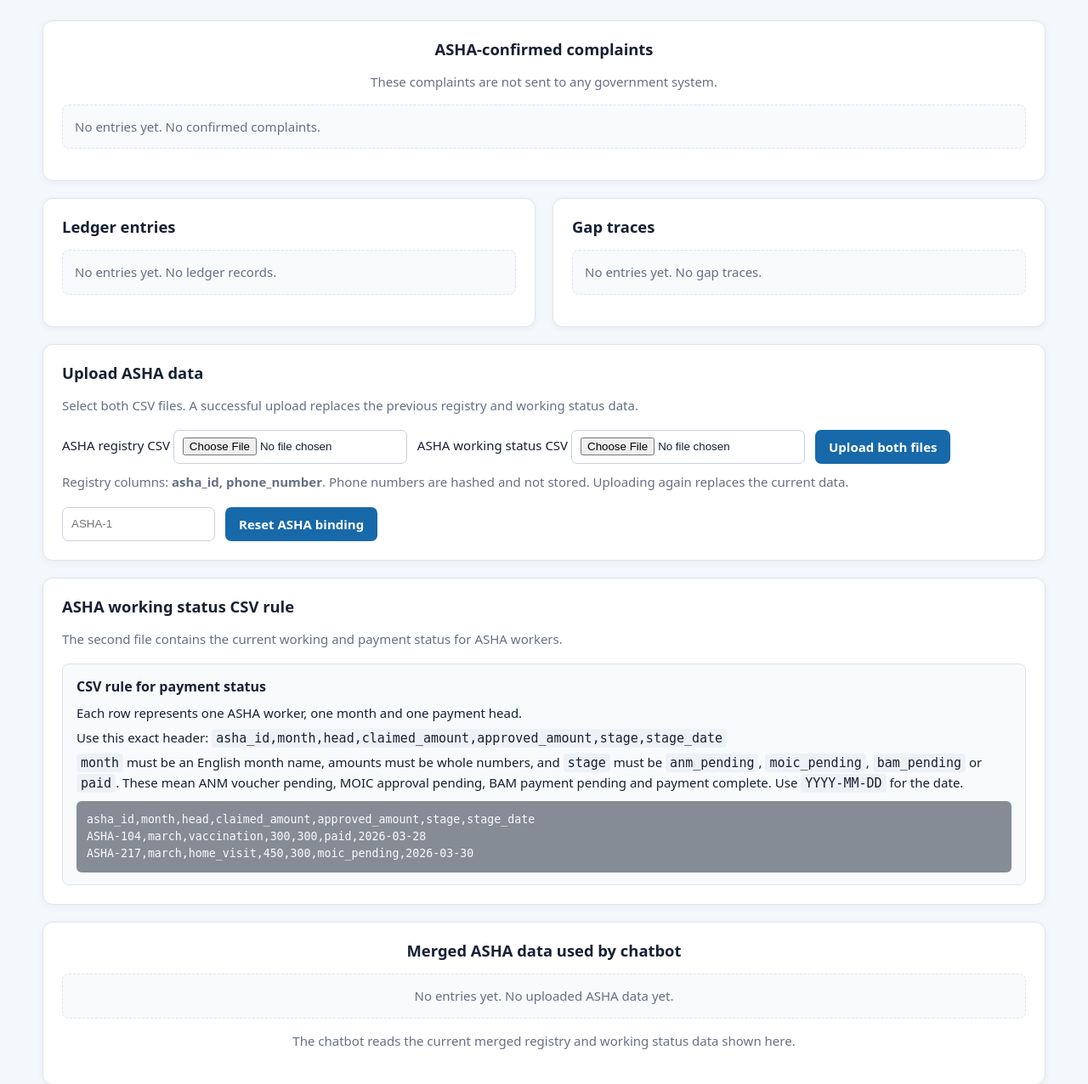
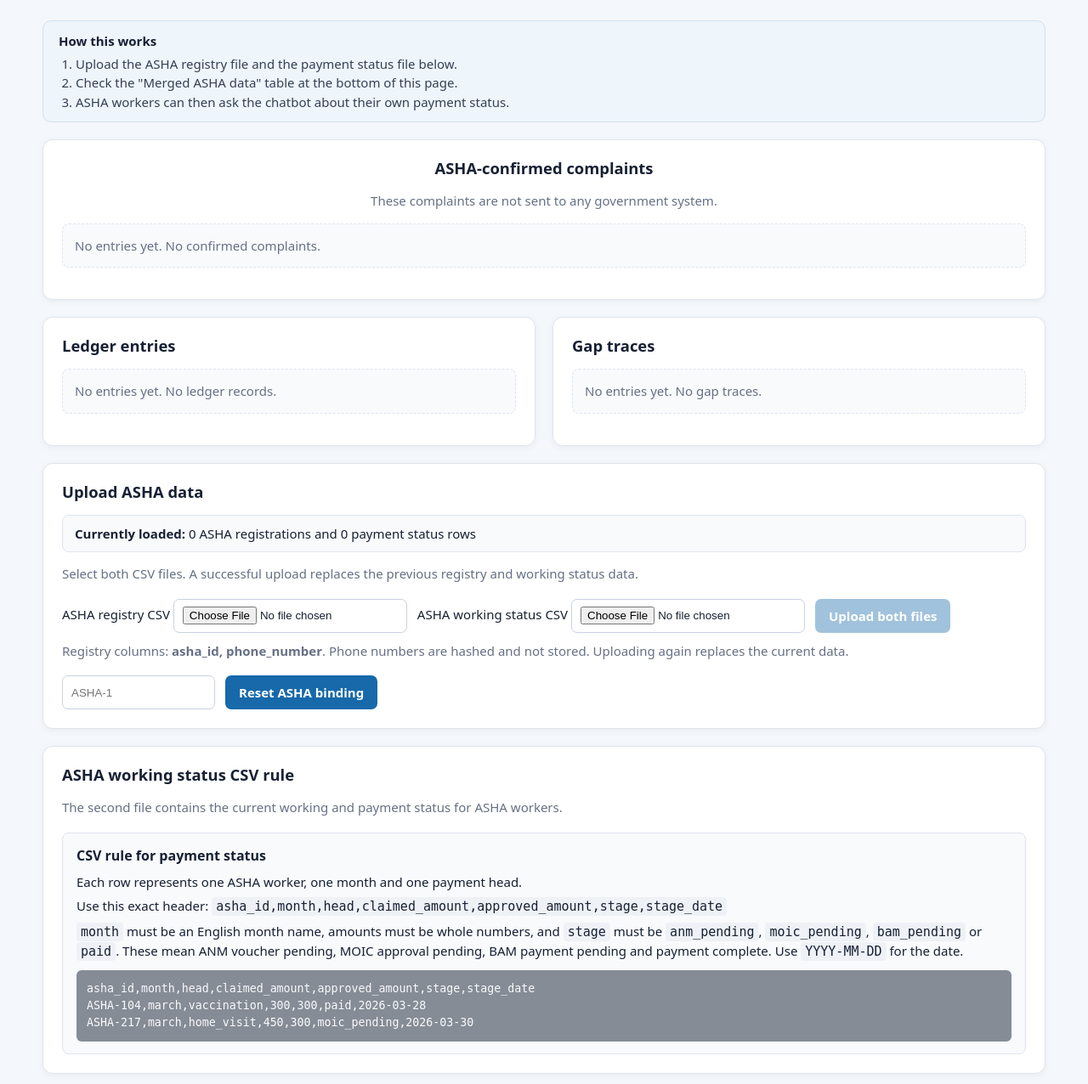
Before and after one commit to 25f3001314-dev/asha-shahayak, a Python web app: template asha_shahayak/templates/dashboard.html in a window 1280 px wide. Shown: the part 132-1408 px from the top of the page at 85% size. Run offline with Jinja, Linux system fonts and the light colour scheme; the template is opened without the code that fills it, so the values that code supplies are empty.

Commit message:
dashboard: toast, disabled upload button, officer guidance

```diff
--- a/asha_shahayak/templates/dashboard.html
+++ b/asha_shahayak/templates/dashboard.html
@@ -17,20 +17,31 @@
     .subtitle { margin:8px 0 0; }
     .message { background:#e9f8ef; border:1px solid #bce8ca; border-radius:8px; color:#176b3a; margin:0 0 20px; padding:12px 16px; }
     .message.error { background:#fdecec; border-color:#f4b4b4; color:#9b1c1c; }
+    .toast { position:fixed; top:50%; left:50%; transform:translate(-50%,-50%); z-index:50; min-width:260px; max-width:90vw; margin:0; padding:20px 28px; text-align:center; font-size:1.1rem; font-weight:600; box-shadow:0 10px 36px rgb(23 32 51 / 22%); transition:opacity .45s; cursor:pointer; }
+    .toast.hide { opacity:0; }
     .warning { background:#fff6e0; border:1px solid #f3d38b; border-radius:8px; color:#7a4b00; margin:0 0 20px; padding:12px 16px; }
     .refreshed { color:var(--muted); font-size:.85rem; margin:6px 0 0; }
+    .steps { background:#eef5fb; border:1px solid #cfe0f0; border-radius:10px; margin:0 0 20px; padding:12px 18px; }
+    .steps p { margin:0 0 4px; font-weight:600; }
+    .steps ol { margin:0; padding-left:20px; color:#344054; }
     .grid { display:grid; gap:20px; grid-template-columns:repeat(2,minmax(0,1fr)); }
     .card { background:var(--surface); border:1px solid var(--line); border-radius:12px; box-shadow:0 2px 8px rgb(23 32 51 / 5%); padding:22px; margin-bottom:20px; }
     .centered-state { text-align:center; }
     .upload-form,.reason-form { display:flex; align-items:center; flex-wrap:wrap; gap:12px; }
     .reason-form { margin-top:8px; gap:8px; }
+    #upload-area { transition:opacity .45s; }
+    #upload-area.wait { visibility:hidden; opacity:0; }
     input[type=file],input[type=text],select { border:1px solid #c9d2df; border-radius:7px; background:#fff; min-height:40px; padding:8px 10px; }
     input[type=file] { flex:1 1 260px; }
     input[type=text] { width:180px; }
-    button { border:0; border-radius:7px; background:var(--primary); color:#fff; cursor:pointer; font:inherit; font-weight:600; min-height:40px; padding:8px 16px; }
+    button { border:0; border-radius:7px; background:var(--primary); color:#fff; cursor:pointer; font:inherit; font-weight:600; min-height:40px; padding:8px 16px; transition:opacity .3s; }
     button:hover { background:var(--primary-dark); }
+    button:disabled { opacity:.4; cursor:not-allowed; }
+    button:disabled:hover { background:var(--primary); }
     .reason-form button { min-height:34px; padding:5px 12px; }
     .hint { margin:10px 0 18px; }
+    .loaded { background:#f8fafc; border:1px solid var(--line); border-radius:8px; margin:0 0 14px; padding:10px 14px; }
+    .stage-note { color:var(--muted); font-size:.8rem; }
     .empty { background:#f8fafc; border:1px dashed var(--line); border-radius:8px; padding:14px; }
     .rule { background:#f8fafc; border:1px solid var(--line); border-radius:8px; margin-top:18px; padding:14px 16px; }
     .rule h3 { font-size:1rem; margin:0 0 8px; }
@@ -50,14 +61,23 @@
   </style>
 </head>
 <body>
+{% set stage_text = {"anm_pending":"ANM voucher pending","moic_pending":"MOIC approval pending","bam_pending":"BAM payment pending","paid":"Payment complete"} %}
 <main class="shell">
   <header>
     <h1>Block Officer Dashboard</h1>
     <p class="subtitle">ASHA records, officer status updates, complaints and ledger activity</p>
     <p class="refreshed">Updates automatically every 20 seconds. Last refreshed: <span id="refreshed-at">just now</span></p>
   </header>
+  <div class="steps">
+    <p>How this works</p>
+    <ol>
+      <li>Upload the ASHA registry file and the payment status file below.</li>
+      <li>Check the "Merged ASHA data" table at the bottom of this page.</li>
+      <li>ASHA workers can then ask the chatbot about their own payment status.</li>
+    </ol>
+  </div>
   {% for warning in warnings %}<p class="warning" role="alert">{{ warning }}</p>{% endfor %}
-  {% if message %}<p class="message{% if message_is_error %} error{% endif %}" role="status">{{ message }}</p>{% endif %}
+  {% if message %}<p id="toast" class="message toast{% if message_is_error %} error{% endif %}" role="status">{{ message }}</p>{% endif %}
 
   <section class="card">
     <h2 class="centered-state">ASHA-confirmed complaints</h2>
@@ -100,8 +120,10 @@
 
   <section class="card">
     <h2>Upload ASHA data</h2>
+    <p class="loaded"><strong>Currently loaded:</strong> {{ registry_ids|length }} ASHA registrations and {{ statuses|length }} payment status rows</p>
+    <div id="upload-area">
       <p class="hint">Select both CSV files. A successful upload replaces the previous registry and working status data.</p>
-    <form class="upload-form" method="post" enctype="multipart/form-data" action="/dashboard/data?token={{ token }}">
+      <form id="upload-form" class="upload-form" method="post" enctype="multipart/form-data" action="/dashboard/data?token={{ token }}">
         <label>ASHA registry CSV
           <input type="file" name="registry_file" accept=".csv" required aria-label="ASHA registry CSV file">
         </label>
@@ -115,6 +137,7 @@
         <input type="text" name="asha_id" placeholder="ASHA-1" required aria-label="ASHA ID">
         <button type="submit">Reset ASHA binding</button>
       </form>
+    </div>
   </section>
 
   <section class="card">
@@ -141,7 +164,7 @@ ASHA-217,march,home_visit,450,300,moic_pending,2026-03-30</pre>
     <h2 class="centered-state">Merged ASHA data used by chatbot</h2>
     {% if merged_rows %}
     <div class="table-wrap"><table><thead><tr><th>ASHA ID</th><th>Registered</th><th>Month</th><th>Head</th><th>Claimed</th><th>Approved</th><th>Stage</th><th>Stage date</th></tr></thead><tbody>
-      {% for row in merged_rows %}<tr><td>{{ row.asha_id }}</td><td>{% if row.registered %}Yes{% else %}No{% endif %}</td><td>{{ row.month }}</td><td>{{ row.head }}</td><td>{{ row.claimed_amount }}</td><td>{{ row.approved_amount }}</td><td>{{ row.stage }}</td><td>{{ row.stage_date }}</td></tr>{% endfor %}
+      {% for row in merged_rows %}<tr><td>{{ row.asha_id }}</td><td>{% if row.registered %}Yes{% else %}No{% endif %}</td><td>{{ row.month }}</td><td>{{ row.head }}</td><td>{{ row.claimed_amount }}</td><td>{{ row.approved_amount }}</td><td>{{ row.stage }}{% if stage_text.get(row.stage) %}<br><span class="stage-note">{{ stage_text[row.stage] }}</span>{% endif %}</td><td>{{ row.stage_date }}</td></tr>{% endfor %}
     </tbody></table></div>
     {% else %}<p class="empty centered-state">No entries yet. No uploaded ASHA data yet.</p>{% endif %}
     <p class="hint centered-state">The chatbot reads the current merged registry and working status data shown here.</p>
@@ -150,16 +173,57 @@ ASHA-217,march,home_visit,450,300,moic_pending,2026-03-30</pre>
 <script>
 (function () {
   var token = {{ token|tojson }};
-  var stamp = document.getElementById("refreshed-at");
-  function idle() {
+
+  // The upload button stays faded until BOTH files are chosen.
+  function syncUpload() {
+    var form = document.getElementById("upload-form");
+    if (!form) return;
+    var ready = true;
+    var inputs = form.querySelectorAll("input[type=file]");
+    for (var i = 0; i < inputs.length; i++) {
+      if (!(inputs[i].files && inputs[i].files.length)) ready = false;
+    }
+    var button = form.querySelector(".upload-button");
+    if (button) button.disabled = !ready;
+  }
+  document.addEventListener("change", syncUpload);
+  document.addEventListener("submit", function (event) {
+    if (event.target && event.target.id === "upload-form") {
+      var button = event.target.querySelector(".upload-button");
+      if (button) { button.textContent = "Uploading, please wait..."; button.disabled = true; }
+    }
+  });
+  syncUpload();
+
+  // After an upload the URL is /dashboard/data; switch to /dashboard so Reload never re-posts the files.
+  if (window.history && history.replaceState && location.pathname !== "/dashboard") {
+    history.replaceState(null, "", "/dashboard?token=" + encodeURIComponent(token));
+  }
+
+  // Success message: centred, visible for 2 seconds, then the upload options come back.
+  // Error messages stay on screen until clicked.
+  var toast = document.getElementById("toast");
+  var area = document.getElementById("upload-area");
+  if (toast) {
+    if (toast.classList.contains("error")) {
+      toast.insertAdjacentHTML("beforeend", "<br><small>Click to close</small>");
+      toast.addEventListener("click", function () { toast.remove(); });
+    } else {
+      if (area) area.classList.add("wait");
+      setTimeout(function () {
+        toast.classList.add("hide");
+        if (area) area.classList.remove("wait");
+      }, 2000);
+      setTimeout(function () { toast.remove(); }, 2500);
+    }
+  }
+
+  async function refresh() {
+    if (document.hidden) return;
     var active = document.activeElement;
-    if (active && /^(INPUT|SELECT|TEXTAREA)$/.test(active.tagName)) return false;
+    if (active && /^(INPUT|SELECT|TEXTAREA)$/.test(active.tagName)) return;
     var files = document.querySelectorAll("input[type=file]");
-    for (var i = 0; i < files.length; i++) { if (files[i].files && files[i].files.length) return false; }
-    return true;
-  }
-  async function refresh() {
-    if (document.hidden || !idle()) return;
+    for (var i = 0; i < files.length; i++) { if (files[i].files && files[i].files.length) return; }
     try {
       var response = await fetch("/dashboard", {cache: "no-store", headers: {"x-officer-token": token}});
       if (!response.ok) return;
@@ -169,6 +233,7 @@ ASHA-217,march,home_visit,450,300,moic_pending,2026-03-30</pre>
       current.innerHTML = fresh.innerHTML;
       var label = document.getElementById("refreshed-at");
       if (label) label.textContent = new Date().toLocaleTimeString();
+      syncUpload();
     } catch (error) { /* keep the current page if the server is briefly unavailable */ }
   }
   setInterval(refresh, 20000);
```
Lines whose indentation alone changed are shown as unchanged.
